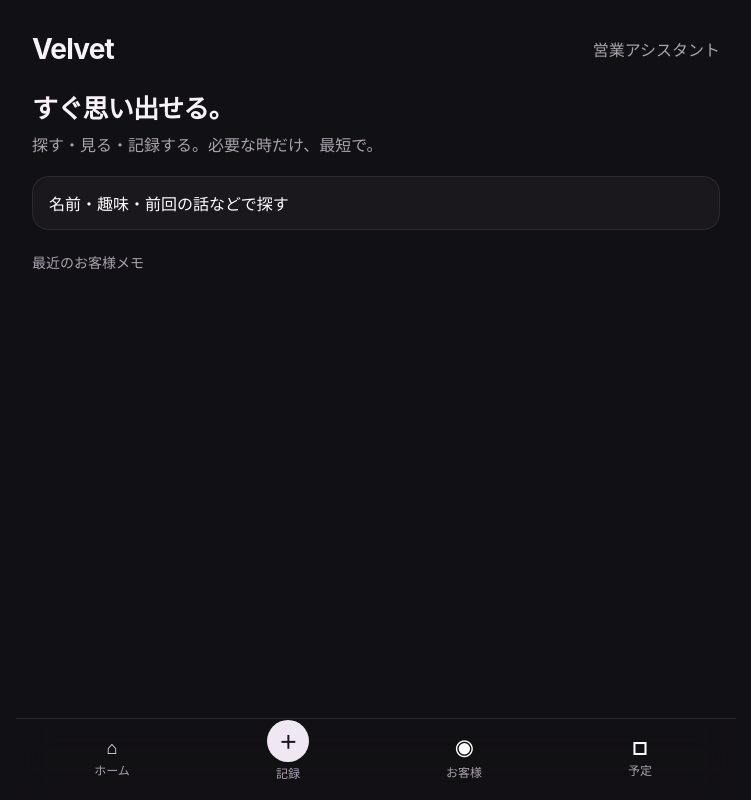
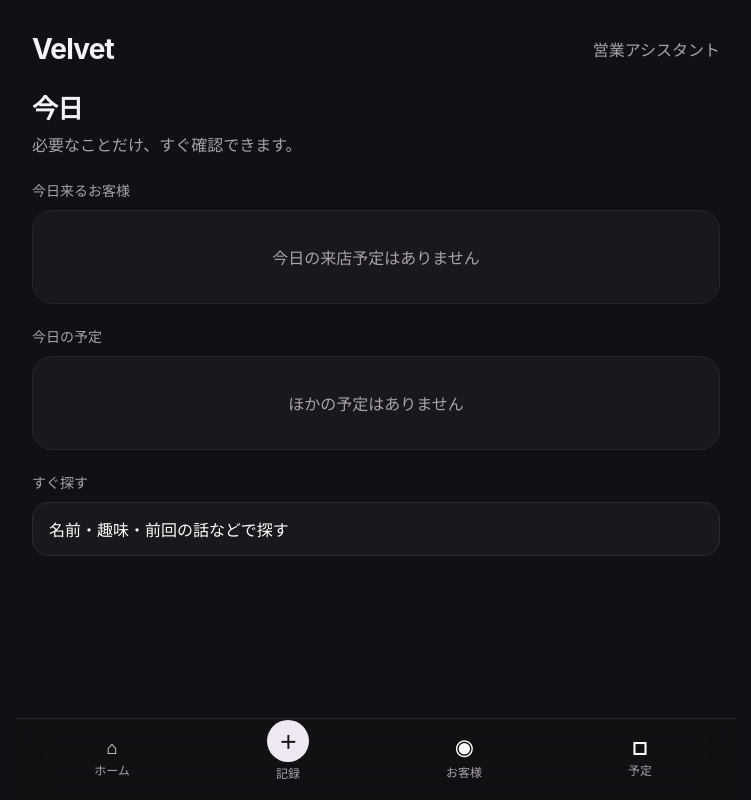
Before and after one commit to karukimori-wq/Velvet, a Next.js app: page / in a window 1280 px wide. Shown: the whole page, without its empty margins (264-1015 px from the left). Built offline with nearby package versions, Linux system fonts and the light colour scheme.

Commit message:
Make home focused on today's schedule and visitors

```diff
--- a/app/page.tsx
+++ b/app/page.tsx
@@ -3,26 +3,52 @@ import { BottomNav } from "@/components/bottom-nav";
 import { getRequestIdentity } from "@/lib/auth/request-identity";
 import { listCustomerMemories } from "@/lib/customer-memory-repository";
 import { listGrowthCustomers } from "@/lib/growth-engine-customer";
+import { listScheduleEntries } from "@/lib/schedule-repository";
+
+const tokyoDate = (value: Date | string) => new Intl.DateTimeFormat("ja-JP", { timeZone: "Asia/Tokyo", year: "numeric", month: "2-digit", day: "2-digit" }).format(new Date(value));
+const tokyoTime = (value: string) => new Intl.DateTimeFormat("ja-JP", { timeZone: "Asia/Tokyo", hour: "2-digit", minute: "2-digit" }).format(new Date(value));
 
 export default async function HomePage() {
   const { workspaceId, userId } = await getRequestIdentity();
-  const [customers, memories] = await Promise.all([listGrowthCustomers(workspaceId, userId), listCustomerMemories(workspaceId, userId)]);
+  const [customers, memories, schedule] = await Promise.all([
+    listGrowthCustomers(workspaceId, userId),
+    listCustomerMemories(workspaceId, userId),
+    listScheduleEntries(workspaceId, userId),
+  ]);
   const customerById = new Map(customers.map((customer) => [customer.customerId, customer]));
-  const recent = memories.slice(0, 3).map((memory) => ({
-    customerId: memory.customerId,
-    displayName: customerById.get(memory.customerId)?.displayName ?? memory.displayNameSnapshot ?? "お客様",
-    tags: memory.tags,
-    summary: memory.lastInteractionSummary ?? memory.conversationSummary,
-  }));
+  const memoryByCustomer = new Map(memories.map((memory) => [memory.customerId, memory]));
+  const today = tokyoDate(new Date());
+  const todayEntries = schedule.filter((entry) => tokyoDate(entry.startsAt) === today);
+  const todayVisitors = todayEntries.filter((entry) => entry.kind === "visit" && entry.customerId);
+  const otherToday = todayEntries.filter((entry) => entry.kind !== "visit");
 
   return <main className="shell">
     <header className="header"><div className="brand">Velvet</div><span className="subtle">営業アシスタント</span></header>
-    <section className="hero"><h1>すぐ思い出せる。</h1><p>探す・見る・記録する。必要な時だけ、最短で。</p></section>
+    <section className="hero"><h1>今日</h1><p>必要なことだけ、すぐ確認できます。</p></section>
+
+    <div className="sectionTitle">今日来るお客様</div>
+    <div className="stack">
+      {todayVisitors.map((entry) => {
+        const customer = customerById.get(entry.customerId!);
+        const memory = memoryByCustomer.get(entry.customerId!);
+        const name = customer?.displayName ?? memory?.displayNameSnapshot ?? "お客様";
+        const recall = memory?.cautionNote ?? memory?.lastInteractionSummary ?? memory?.nextTopicHint;
+        return <Link className="card personRow" href={`/people/${entry.customerId}`} key={entry.id}>
+          <div className="avatar">{name.slice(0, 1)}</div>
+          <div className="personMain"><div className="personName">{name}</div><div className="personMeta">{tokyoTime(entry.startsAt)}{recall ? ` · ${recall}` : ""}</div></div><span>›</span>
+        </Link>;
+      })}
+      {todayVisitors.length === 0 && <div className="card empty">今日の来店予定はありません</div>}
+    </div>
+
+    <div className="sectionTitle">今日の予定</div>
+    <div className="stack">
+      {otherToday.map((entry) => <article className="card" key={entry.id}><div className="row"><strong>{entry.title}</strong><span className="subtle">{tokyoTime(entry.startsAt)}</span></div>{entry.note && <div className="timelineBody">{entry.note}</div>}</article>)}
+      {otherToday.length === 0 && <div className="card empty">ほかの予定はありません</div>}
+    </div>
+
+    <div className="sectionTitle">すぐ探す</div>
     <Link href="/people" aria-label="お客様を探す"><div className="searchBox">名前・趣味・前回の話などで探す</div></Link>
-    <div className="sectionTitle">最近のお客様メモ</div>
-    <div className="stack">{recent.map((row) => <Link className="card personRow" href={`/people/${row.customerId}`} key={row.customerId}>
-      <div className="avatar">{row.displayName.slice(0, 1)}</div><div className="personMain"><div className="personName">{row.displayName}</div>{row.summary && <div className="personMeta">{row.summary}</div>}{!row.summary && row.tags.length > 0 && <div className="personMeta">{row.tags.slice(0, 4).join(" · ")}</div>}</div><span>›</span>
-    </Link>)}</div>
     <BottomNav />
   </main>;
 }
```
